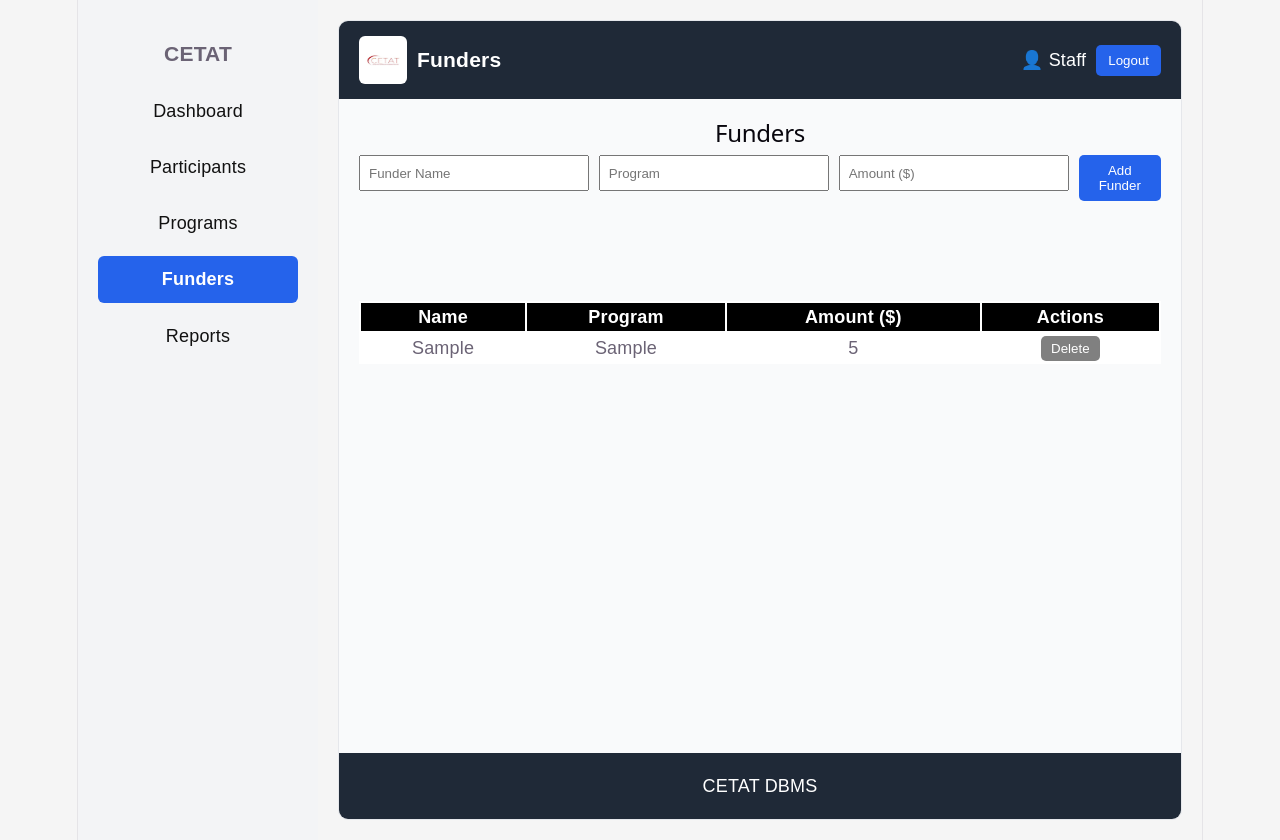
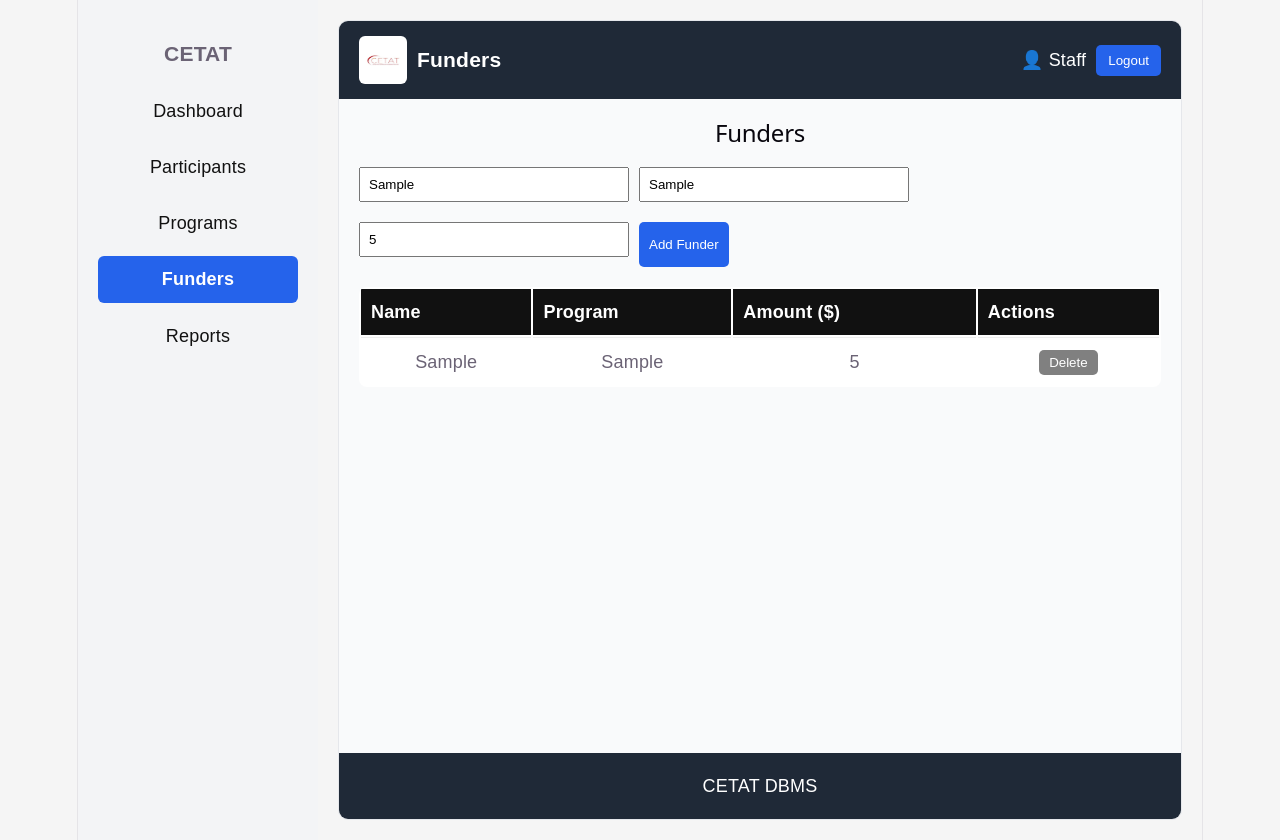
Before and after one commit to Abungwo/cetat-dbms, a React app in the folder frontend/: page /funders in a window 1280 px wide. Both pictures are taken after typing "Sample", "Sample", "5" into the empty fields and a click on the button "Add Funder". Built offline with nearby package versions, Linux system fonts and the light colour scheme; no server answers; the HTML template or start-up script is replaced by a standard one.

Commit message:
sync funders with participants + fix delete

```diff
--- a/frontend/src/pages/Funders.jsx
+++ b/frontend/src/pages/Funders.jsx
@@ -4,46 +4,81 @@ import MainLayout from "../layout/MainLayout";
 export default function Funders() {
   const [funders, setFunders] = useState([]);
   const role = localStorage.getItem("role");
+
   const [form, setForm] = useState({
     name: "",
     program: "",
     amount: ""
   });
 
-  // Load from localStorage
+  // ✅ LOAD FUNDERS
   useEffect(() => {
     const saved = JSON.parse(localStorage.getItem("funders")) || [];
     setFunders(saved);
   }, []);
 
-  // Add funder
-  const handleAdd = () => {
+  // ✅ ADD FUNDER + CREATE PARTICIPANT
+  const handleAdd = async () => {
     if (!form.name || !form.program || !form.amount) return;
 
-    const updated = [...funders, form];
+    try {
+      const newFunder = {
+        name: form.name,
+        program: form.program,
+        amount: form.amount
+      };
+
+      // ✔ Save locally
+      const updated = [...funders, newFunder];
       setFunders(updated);
-
       localStorage.setItem("funders", JSON.stringify(updated));
 
+      // ✔ ALSO create participant in backend
+      await fetch("https://cetat-backend.onrender.com/api/participants", {
+        method: "POST",
+        headers: {
+          "Content-Type": "application/json"
+        },
+        body: JSON.stringify({
+          first_name: form.name,
+          last_name: "Funder",
+          email: `${form.name.replace(/\s+/g, "").toLowerCase()}@funder.com`,
+          program: form.program,
+          status: "Funded"
+        })
+      });
+
+      alert("Funder added and participant created");
+
+      // reset form
       setForm({ name: "", program: "", amount: "" });
+
+    } catch (err) {
+      console.error(err);
+      alert("Error adding funder");
+    }
   };
 
-  // Delete funder
+  // ✅ DELETE FUNDER (FIXED)
   const handleDelete = (index) => {
     if (!window.confirm("Delete this funder?")) return;
 
     const updated = funders.filter((_, i) => i !== index);
     setFunders(updated);
-
     localStorage.setItem("funders", JSON.stringify(updated));
   };
 
   return (
     <MainLayout title="Funders">
-      <h2>Funders</h2>
+      <h2 style={{ marginBottom: "20px" }}>Funders</h2>
 
       {/* FORM */}
-      <div style={{ marginBottom: "100px", display: "flex", gap: "10px" }}>
+      <div style={{
+        marginBottom: "20px",
+        display: "flex",
+        gap: "10px",
+        flexWrap: "wrap"
+      }}>
         <input
           placeholder="Funder Name"
           value={form.name}
@@ -63,29 +98,36 @@ export default function Funders() {
           onChange={(e) => setForm({ ...form, amount: e.target.value })}
         />
 
-        <button onClick={handleAdd}>Add Funder</button>
+        <button onClick={handleAdd} style={btnBlue}>
+          Add Funder
+        </button>
       </div>
 
       {/* TABLE */}
-      <table style={{ width: "100%", background: "white" }}>
-        <thead style={{background: "black", margin: "0px 0px 20px 0px", color: "white"}}>
+      <table style={{
+        width: "100%",
+        background: "white",
+        borderRadius: "8px",
+        overflow: "hidden"
+      }}>
+        <thead style={{ background: "#111", color: "white" }}>
           <tr>
-            <th>Name</th>
-            <th>Program</th>
-            <th>Amount ($)</th>
-            <th>Actions</th>
+            <th style={th}>Name</th>
+            <th style={th}>Program</th>
+            <th style={th}>Amount ($)</th>
+            <th style={th}>Actions</th>
           </tr>
         </thead>
 
         <tbody>
           {funders.map((f, index) => (
             <tr key={index}>
-              <td>{f.name}</td>
-              <td>{f.program}</td>
-              <td>{f.amount}</td>
-              <td>
+              <td style={td}>{f.name}</td>
+              <td style={td}>{f.program}</td>
+              <td style={td}>{f.amount}</td>
+              <td style={td}>
                 <button
-            onClick={() => handleDelete(f._id)}
+                  onClick={() => handleDelete(index)}
                   disabled={role !== "admin"}
                   style={{
                     background: role === "admin" ? "#ef4444" : "gray",
@@ -106,3 +148,24 @@ export default function Funders() {
     </MainLayout>
   );
 }
+
+
+// ✅ STYLES
+const btnBlue = {
+  padding: "10px",
+  background: "#2563eb",
+  color: "white",
+  border: "none",
+  borderRadius: "5px",
+  cursor: "pointer"
+};
+
+const th = {
+  padding: "10px",
+  textAlign: "left"
+};
+
+const td = {
+  padding: "10px",
+  borderTop: "1px solid #eee"
+};
```
Lines whose indentation alone changed are shown as unchanged.
